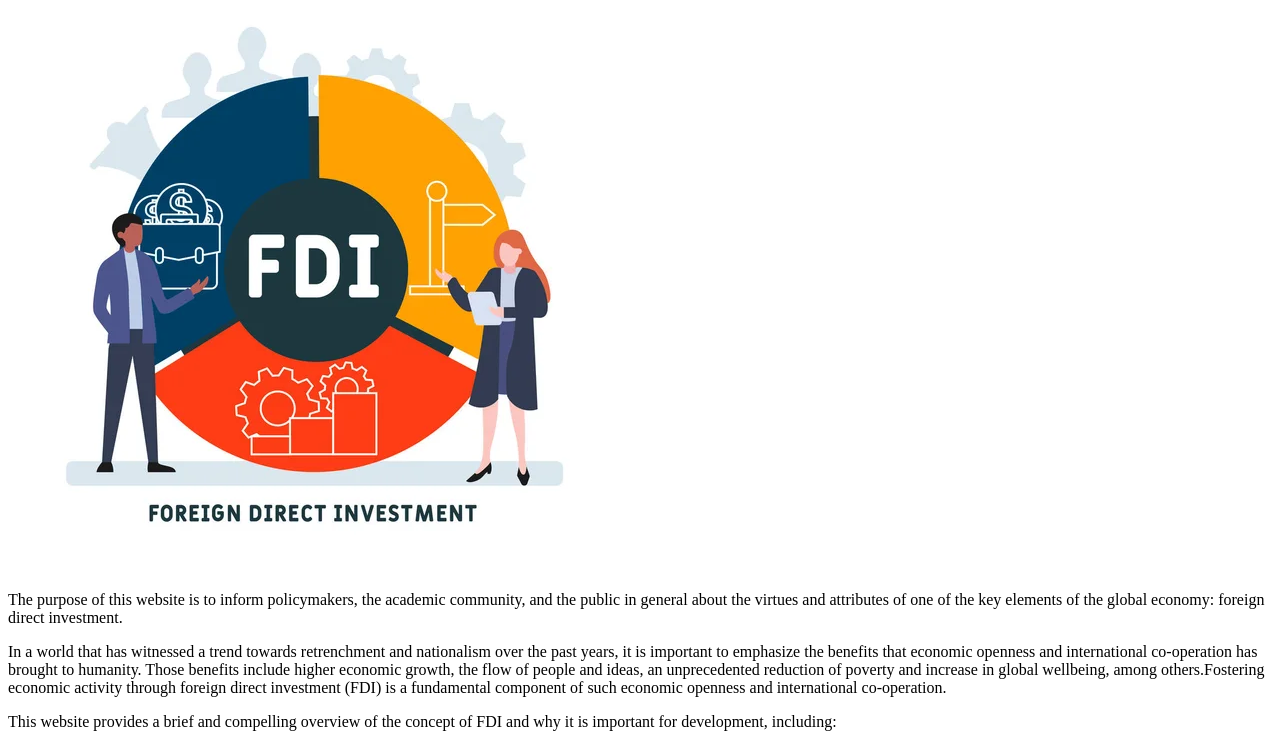
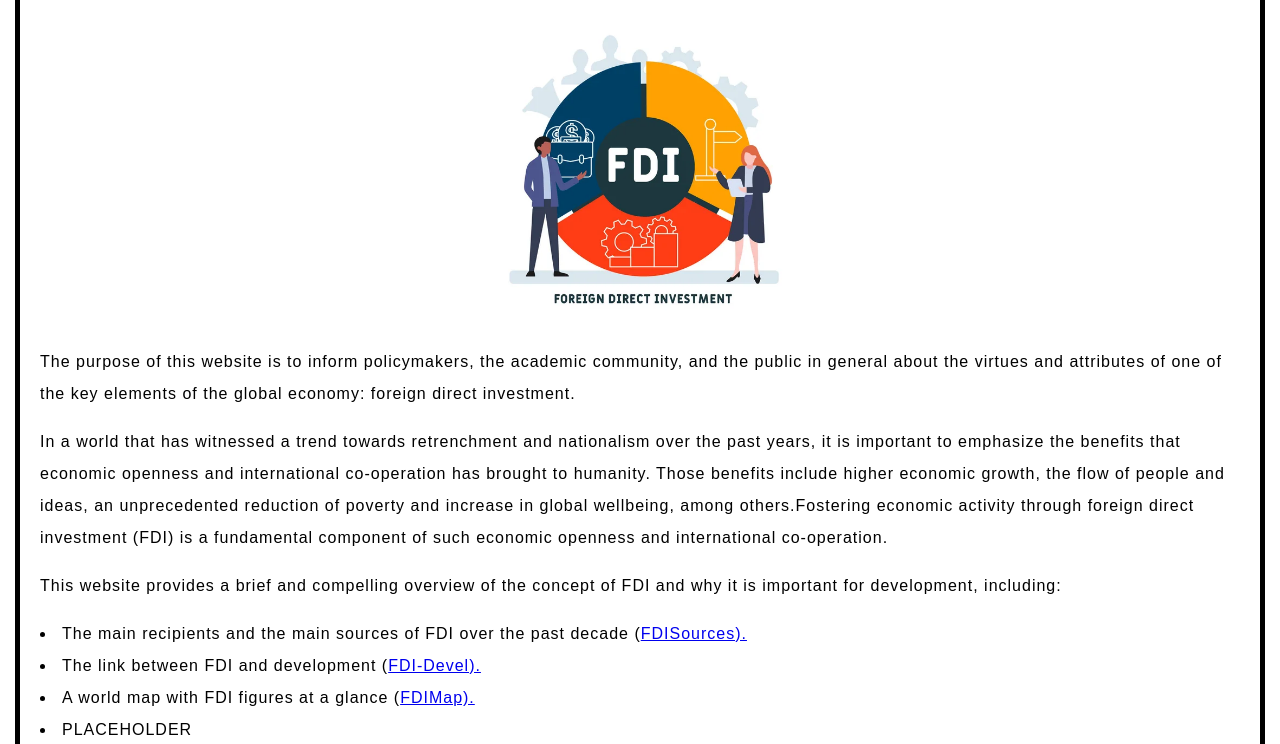
Before and after one commit to jjensen1212/FDI-Project, a plain HTML site: page index.html in a window 1280 px wide. Shown: the part 109-853 px from the top of the page. Drawn offline with Linux system fonts and the light colour scheme.

Commit message:
csshtml link and images for AboutUS

```diff
--- a/index.html
+++ b/index.html
@@ -3,11 +3,13 @@
     <head>
         <title>FDI Referece</title>
 
+<link href="styles/styles.css" rel="stylesheet" />
+
     </head>
     <body>
         <h1>FDI QuickReferece Website</h1>
 
-        <img src="images/FDIMainPageImage.jpeg"/>
+        <img src="images/FDIMainPageImage.jpeg"width="325px" height="325px"/>
 
         <p>The purpose of this website is to inform policymakers, the academic community, and the public in general about the virtues and attributes of one of the key elements of the global economy: foreign direct investment.
         </p>
--- a/styles/styles.css
+++ b/styles/styles.css
@@ -1,6 +1,6 @@
 html {
   font-size: 10px;
-  font-family: 'Open Sans', sans-serif;
+  font-family: 'Arial', sans-serif;
 }
 
 
@@ -17,13 +17,13 @@ p, li {
 
 
 html {
-  background-color: #00539F;
+  background-color: #darkgrey;
 }
 
 body {
-  width: 600px;
+  width: 1200px;
   margin: 0 auto;
-  background-color: #FF9500;
+  background-color: #dimgrey;
   padding: 0 20px 20px 20px;
   border: 5px solid black;
 }
```
Also changed, not shown: FDI_Development/index.html (+3 -0 lines), Interactive_MAP/index.html (+1 -1 lines), Main_sources/index.html (+1 -0 lines), our-team/index.html (+16 -0 lines).
